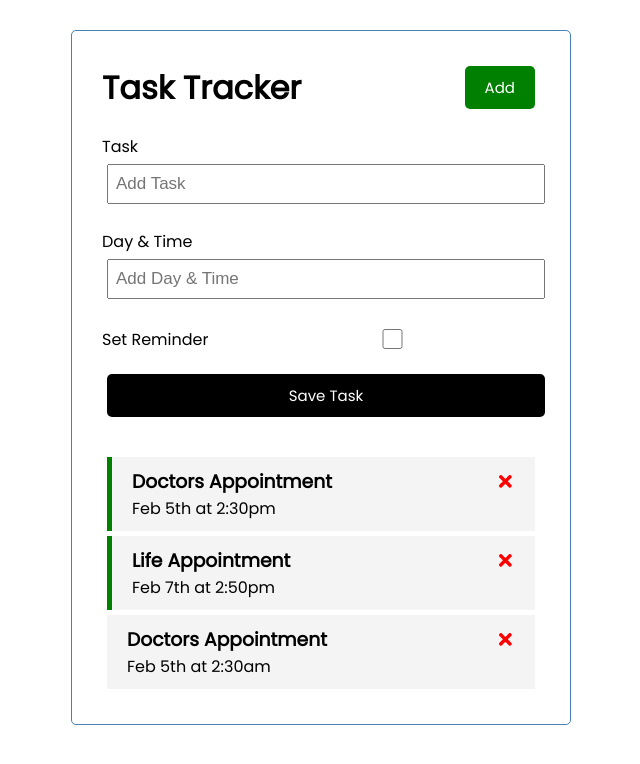
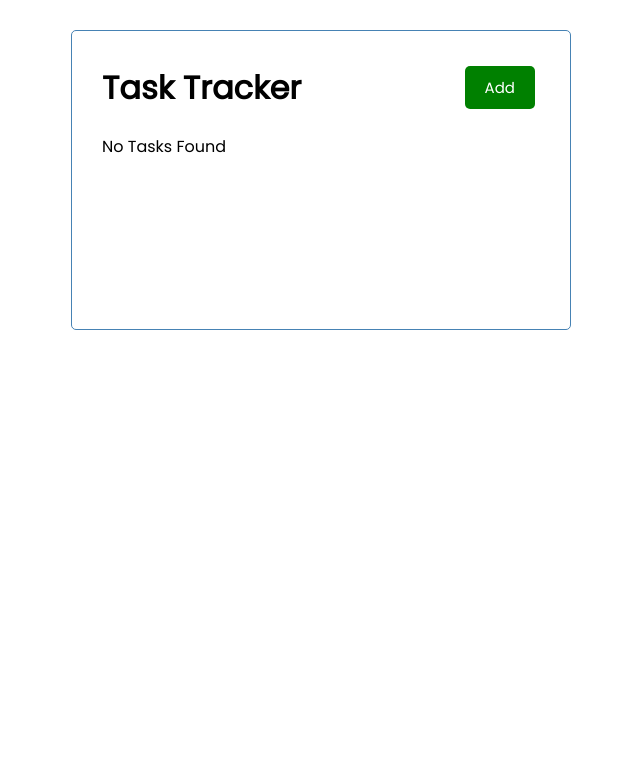
Before and after one commit to SualaDev/task-manager, a React (Create React App) app: page / in a window 1280 px wide. Shown: the top 764 px of the page, without its empty margins (319-959 px from the left). Built offline with nearby package versions, Linux system fonts and the light colour scheme; data requests are answered from the project's data file.

Commit message:
worked with useEffect and added the showAddTask

```diff
--- a/src/App.js
+++ b/src/App.js
@@ -1,30 +1,21 @@
-import { useState } from 'react'
+import { useState, useEffect } from 'react'
 import Header from './components/Header'
 import Tasks from './components/Tasks'
 import AddTask from './components/AddTask'
 
 const App = () => {
-  const [tasks, setTasks] = useState([
-    {
-      id: 1,
-      text: "Doctors Appointment",
-      day: "Feb 5th at 2:30pm",
-      reminder: true,
-    },
-    {
-      id: 2,
-      text: "Life Appointment",
-      day: "Feb 7th at 2:50pm",
-      reminder: true,
-    },
-    {
-      id: 3,
-      text: "Doctors Appointment",
-      day: "Feb 5th at 2:30am",
-      reminder: false,
+  const [showAddTask, setShowAddTask] = useState(false)
+  const [tasks, setTasks] = useState([])
+
+  useEffect(() => {
+    const fetchTasks = async () => {
+      const res = await fetch('http://localhost:5000/tasks')
+      const data = await res.json()
+      console.log(data)
     }
-  ]
-)
+    fetchTasks()
+  }, [])
+
   const deleteTask = (id) => {
     setTasks(tasks.filter((task) => task.id !== id))
   }
@@ -39,8 +30,8 @@ const App = () => {
   }
   return (
     <div className="container">
-      <Header />
-      <AddTask onAdd={addTask} />
+      <Header onAdd={() => setShowAddTask(!showAddTask)} showAdd={showAddTask}/>
+      {showAddTask &&<AddTask onAdd={addTask} />}
       {tasks.length > 0 ? (
         <Tasks tasks={tasks} onDelete=
         {deleteTask} onToggle={toggleReminder}  />
```
